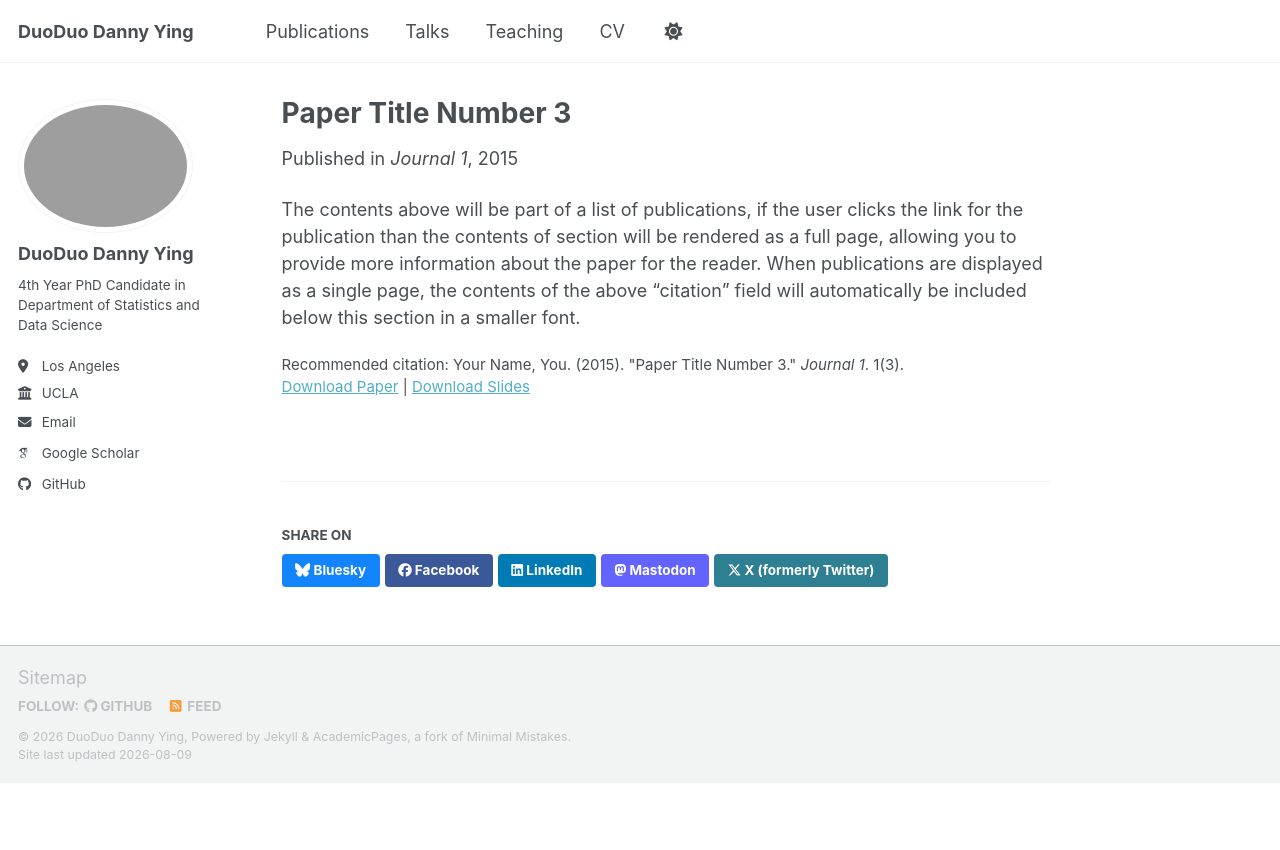
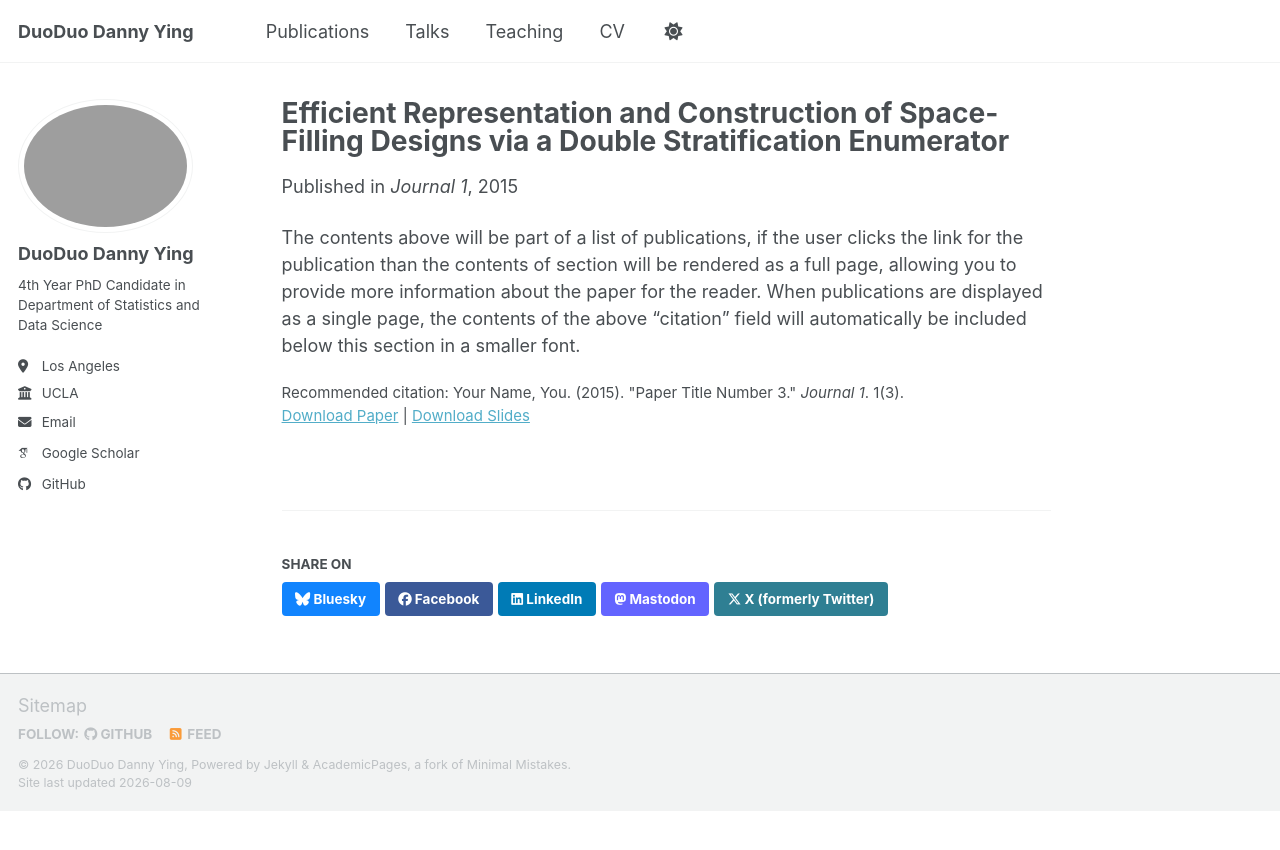
Before and after one commit to dannyduoying/dannyduoying.github.io, a Jekyll site: the page built from _publications/2015-10-01-paper-title-number-3.md, in a window 1280 px wide. Shown: the top 850 px of the page. Built offline with Jekyll 4.4.1, drawn with Linux system fonts in a browser that asks for light colours; some web fonts are replaced; a script bundle is joined from its source files by our own code; library files that are not in the unit come from our copies.

Commit message:
Update title of Paper Number 3

```diff
--- a/_publications/2015-10-01-paper-title-number-3.md
+++ b/_publications/2015-10-01-paper-title-number-3.md
@@ -1,5 +1,5 @@
 ---
-title: "Paper Title Number 3"
+title: "Efficient Representation and Construction of Space-Filling Designs via a Double Stratification Enumerator"
 collection: publications
 category: manuscripts
 permalink: /publication/2015-10-01-paper-title-number-3
```
